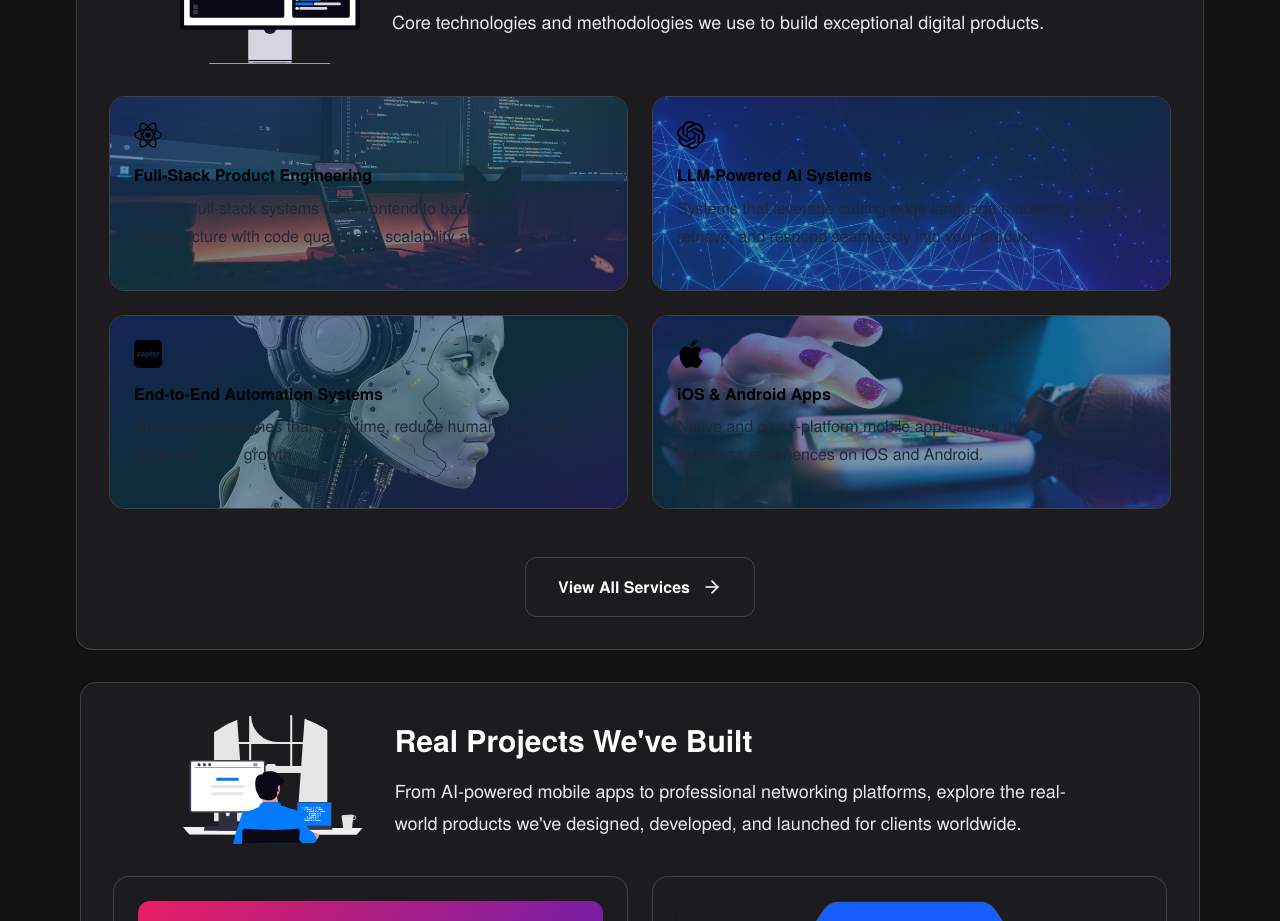
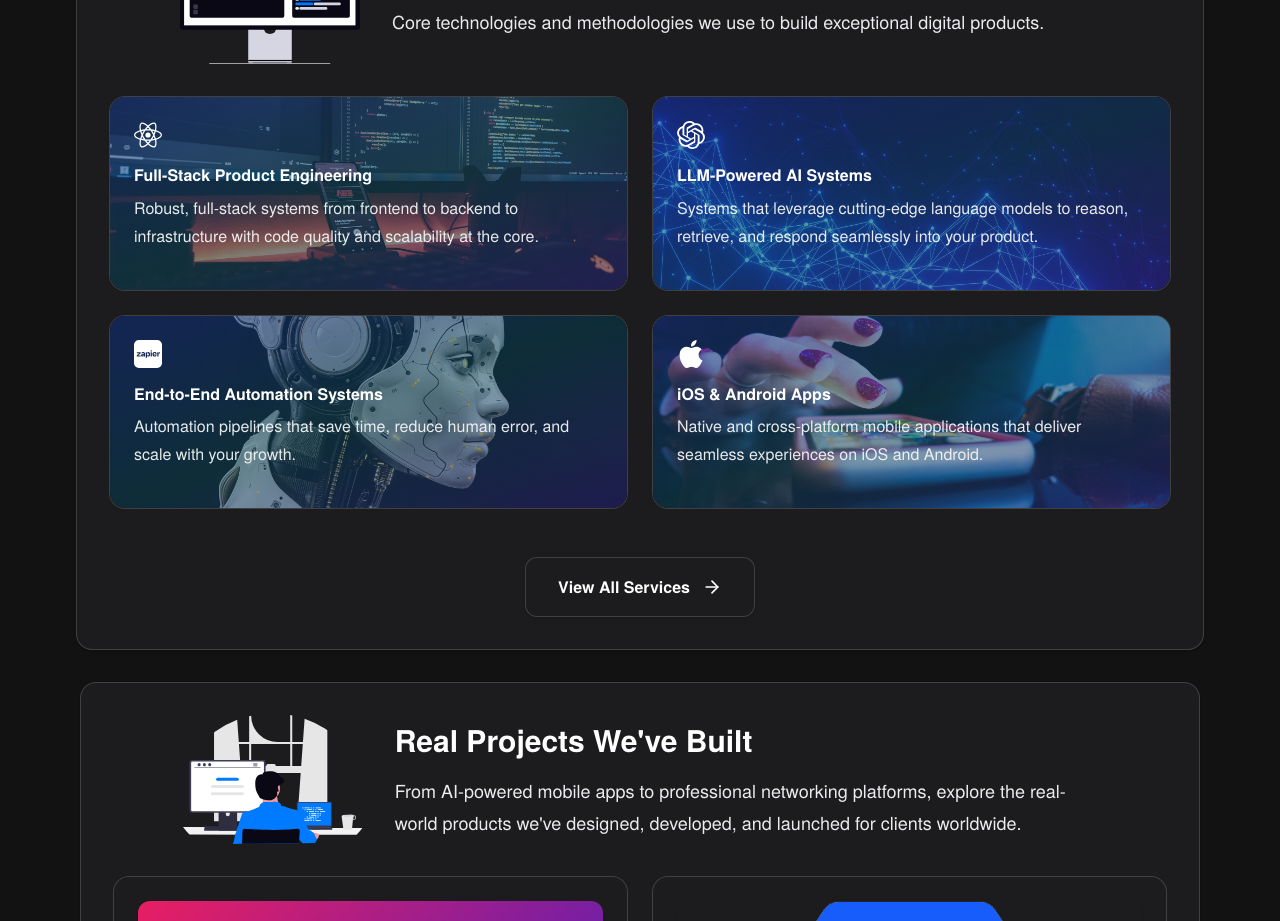
Before and after one commit to om202/NobleStack, a Next.js app: page / in a window 1280 px wide. Shown: the part 820-1741 px from the top of the page. Built offline with nearby package versions, Linux system fonts and the light colour scheme.

Commit message:
color contrast

```diff
--- a/src/app/globals.css
+++ b/src/app/globals.css
@@ -121,6 +121,23 @@ body {
   border-color: var(--border-theme);
 }
 
+/* Service Card Text - Theme-aware for cards with background images */
+.text-overlay-main {
+  color: #111111;
+}
+
+.dark .text-overlay-main {
+  color: #ffffff;
+}
+
+.text-overlay-muted {
+  color: #374151;
+}
+
+.dark .text-overlay-muted {
+  color: rgba(243, 244, 246, 0.95);
+}
+
 
 /* Utility classes - Updated to use Tailwind blue */
 .gradient-blue-up {
@@ -155,7 +172,7 @@ body {
   position: absolute;
   inset: 0;
   z-index: 1;
-  background: linear-gradient(to bottom right, #f1f5f9, #eff6ff, #f1f5f9);
+  background: linear-gradient(to bottom right, rgba(241, 245, 249, 0.90), rgba(239, 246, 255, 0.90), rgba(241, 245, 249, 0.90));
 }
 
 .dark .service-card-overlay {
--- a/src/components/ServiceCard.tsx
+++ b/src/components/ServiceCard.tsx
@@ -50,12 +50,12 @@ export default function ServiceCard({
                         sizes="55px"
                     />
                 ) : Icon ? (
-                    <Icon className={`w-7 h-7 ${backgroundImage ? 'text-black dark:text-white' : 'text-muted-theme'} transition-transform duration-300 group-hover:scale-110`} />
+                    <Icon className={`w-7 h-7 ${backgroundImage ? 'text-overlay-main' : 'text-muted-theme'} transition-transform duration-300 group-hover:scale-110`} />
                 ) : null}
             </div>
-            <h3 className={`font-semibold mb-2 relative z-10 ${backgroundImage ? 'text-black dark:text-white' : 'text-main-theme'}`}>{name}</h3>
+            <h3 className={`font-semibold mb-2 relative z-10 ${backgroundImage ? 'text-overlay-main' : 'text-main-theme'}`}>{name}</h3>
             <div className="flex items-start gap-2 relative z-10">
-                <p className={`text-base mb-4 break-words flex-grow ${backgroundImage ? 'text-gray-800 dark:text-gray-100' : 'text-subtitle-theme'}`}>{description}</p>
+                <p className={`text-base mb-4 break-words flex-grow ${backgroundImage ? 'text-overlay-muted' : 'text-subtitle-theme'}`}>{description}</p>
                 {copyable && (
                     <button
                         type="button"
```
